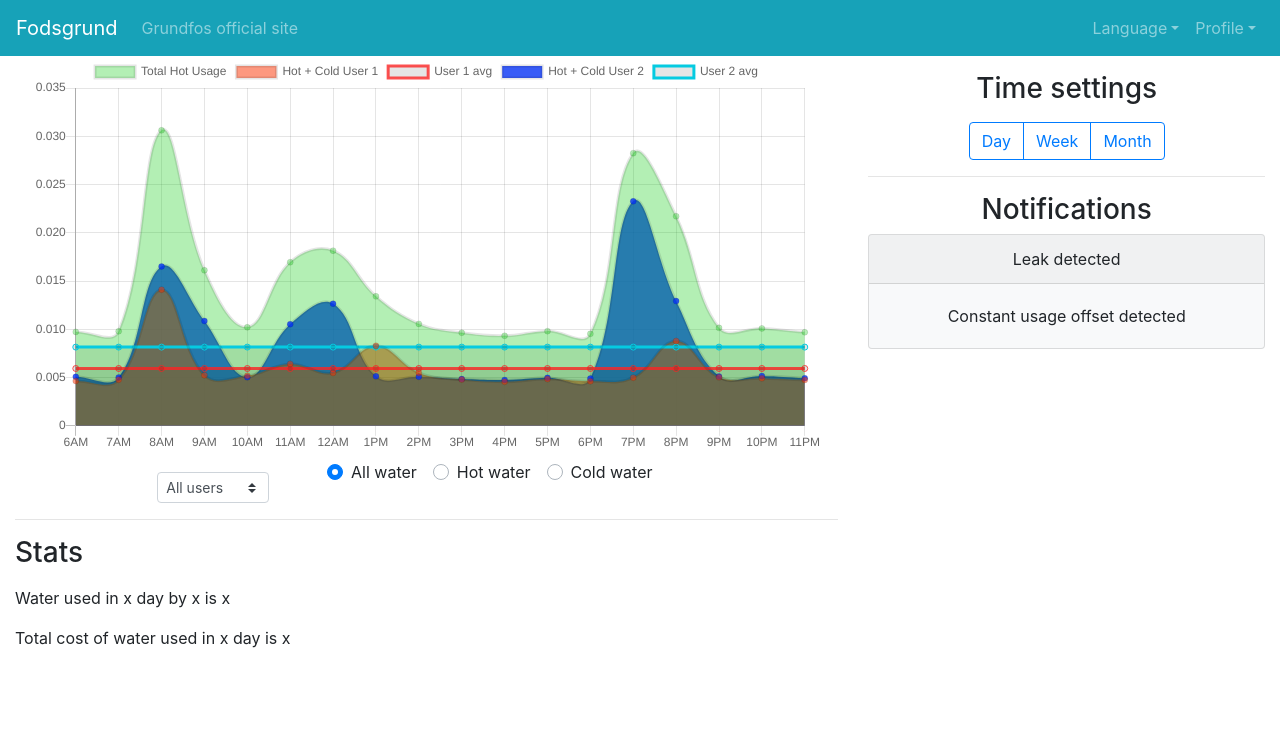
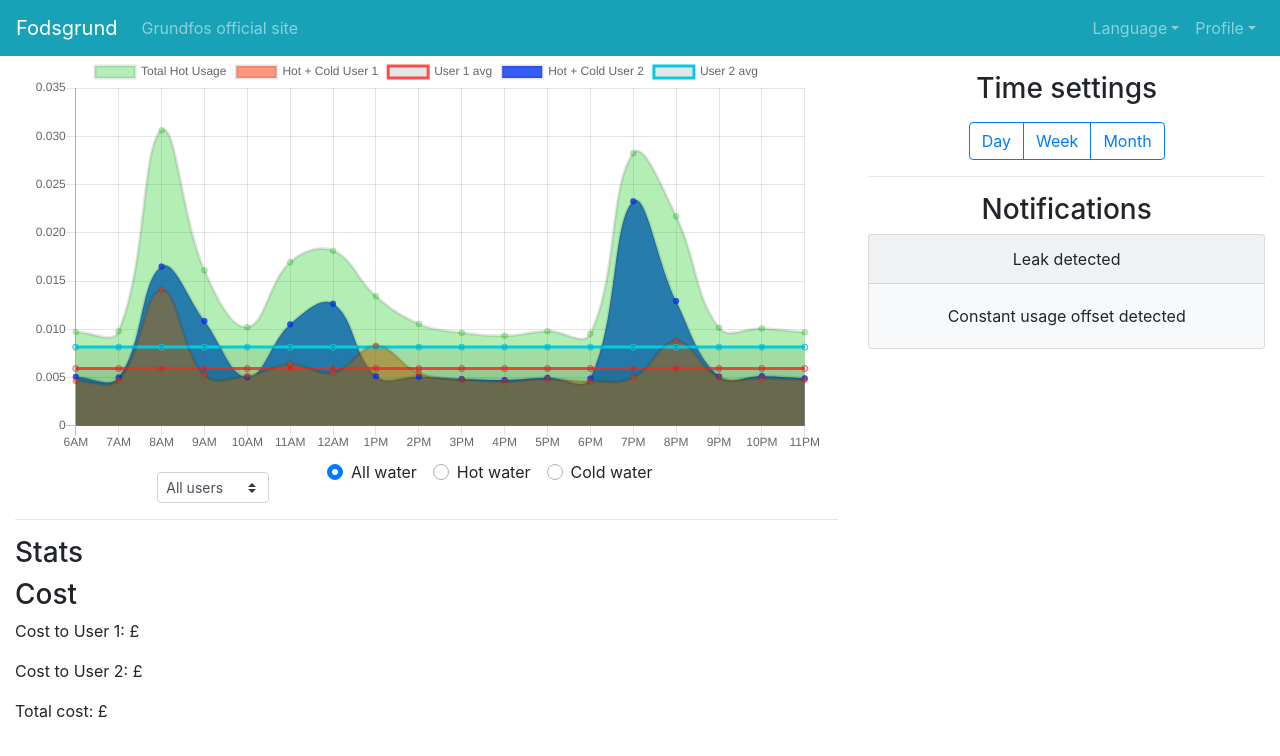
Before and after one commit to h2pros/web, a Vue app: page / in a window 1280 px wide. Shown: the top 756 px of the page. Built offline with nearby package versions, Linux system fonts and the light colour scheme.

Commit message:
Add costs

```diff
--- a/src/App.vue
+++ b/src/App.vue
@@ -49,9 +49,11 @@
 
           <hr>
           <h3>Stats</h3>
-          <p></p>
+          <stats :timescale="timescale"/>
+          <br>
+          <!-- <p></p>
           <p>Water used in x day by x is x</p>
-          <p>Total cost of water used in x day is x</p>
+          <p>Total cost of water used in x day is x</p> -->
           <!-- <p>This text field exists only because the footer hides the last one and it's easier just to create this than to try to fix that xd</p> -->
           </div>
 
@@ -107,11 +109,13 @@
 import 'bootstrap/dist/css/bootstrap.css'
 import 'bootstrap-vue/dist/bootstrap-vue.css'
 import LineChartContainer from './components/ChartContainer.vue'
+import Stats from './components/Stats.vue'
 
 export default {
   name: 'app',
   components: {
-    LineChartContainer
+    LineChartContainer,
+    Stats
   },
 
   data() {
--- /dev/null
+++ b/src/components/Stats.vue
@@ -0,0 +1,34 @@
+<template>
+    <div>
+        <h3>Cost</h3>
+        <p>Cost to User 1: £{{ costUser1 }}</p>
+        <p>Cost to User 2: £{{ costUser2 }}</p>
+        <p>Total cost: £{{ costTotal }}</p>
+    </div>
+</template>
+
+<script>
+import { getCost } from '../js/dataGetter'
+
+export default {
+    name: 'Stats',
+    props: {
+        timescale: {
+            default: 'day'
+        }
+    },
+    data() {
+        return {
+            costUser1: '',
+            costUser2: '',
+            costTotal: ''
+        }
+    },
+    watch: {
+        timescale: function(newVar, oldVar){
+            var [test1, test2, testtotal] = getCost(this.timescale)
+            this.costUser1 = test1, this.costUser2 = test2, this.costTotal = testtotal;
+        }
+    }
+}
+</script>
--- a/src/js/dataGetter.js
+++ b/src/js/dataGetter.js
@@ -15,8 +15,8 @@ function getColdData(timeScale){
     ]
   }else{
     return [
-      ['66.5', '58.0', '56.0', '68.5', '64.5', '53.0', '63.5', '65.5', '68.0', '66.5', '78.5', '82.0', '64.5', '67.5', '63.5', '68.0', '71.5', '59.0', '68.0', '84.0'],
-      ['70.0', '75.0', '73.0', '65.0', '71.0', '72.5', '80.0', '71.5', '68.0', '71.5', '76.0', '90.0', '88.0', '80.0', '77.0', '80.0', '71.5', '66.0', '78.0', '75.0']
+      ['66.5', '58.0', '56.0', '68.5', '64.5', '45.0', '63.5', '65.5', '60.0', '56.5', '78.5', '82.0', '64.5', '67.5', '63.5', '68.0', '71.5', '59.0', '68.0', '84.0'],
+      ['70.0', '75.0', '73.0', '65.0', '71.0', '72.5', '85.0', '71.5', '68.0', '79.5', '76.0', '90.0', '88.0', '40.0', '77.0', '80.0', '71.5', '66.0', '78.0', '75.0']
     ]
   }
 }
@@ -35,13 +35,12 @@ function getHotData(timeScale){
   }else{
     return [
       ['71.5', '62.5', '66.5', '60.5', '67.0', '70.5', '64.5', '72.5', '69.5', '65.5', '70.0', '63.0', '73.0', '60.5', '63.5', '72.0', '69.0', '67.5', '71.5', '64.5'],
-      ['68.0', '76.5', '81.0', '80.0', '82.0', '72.5', '77.0', '83.5', '71.5', '70.0', '67.0', '67.5', '81.5', '80.5', '84.5', '85.0', '68.5', '83.5', '78.0', '73.5']
+      ['68.0', '72.5', '81.0', '80.0', '92.0', '72.5', '77.0', '83.5', '71.5', '70.0', '67.0', '67.5', '81.5', '50.5', '84.5', '85.0', '68.5', '83.5', '78.0', '73.5']
     ]
 
   }
 }
 
-// returns cold
 function getData(timescale){
   var [coldUser1, coldUser2] = getColdData(timescale)
   var [hotUser1, hotUser2] = getHotData(timescale)
@@ -52,8 +51,18 @@ function getData(timescale){
   var totalHot = hotUser1.map(function (num, idx) { return parseFloat(num) + parseFloat(hotUser2[idx]) });
   var totalUsage = totalUser1.map(function (num, idx) { return parseFloat(num) + parseFloat(totalUser2[idx]) });
 
+  return [coldUser1, hotUser1, totalUser1, coldUser2, hotUser2, totalUser2, totalCold, totalHot, totalUsage]
+}
 
-  return [coldUser1, hotUser1, totalUser1, coldUser2, hotUser2, totalUser2, totalCold, totalHot, totalUsage]
+// return user1Cost, user2Cost, total cost
+export function getCost(timescale){
+  var cost_p_litre = 5/1000;
+  var [coldUser1, hotUser1, totalUser1, coldUser2, hotUser2, totalUser2, totalCold, totalHot, totalUsage] = getData(timescale)
+  var costUser1 = cost_p_litre * totalUser1.reduce((partial_sum, a) => partial_sum + a);
+  var costUser2 = cost_p_litre * totalUser2.reduce((partial_sum, a) => partial_sum + a);
+  // var costTotal = totalUsage.reduce((partial_sum, a) => partial_sum + a);
+
+  return [costUser1.toFixed(2), costUser2.toFixed(2), (costUser1 + costUser2).toFixed(2)]
 }
 
 // var coldUser1 = [8, 34, 0, 4, 5, 15, 9];
```
